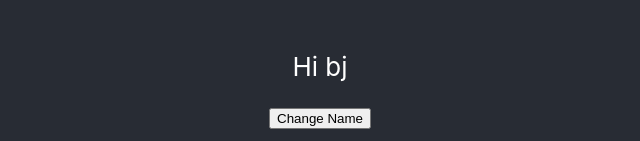
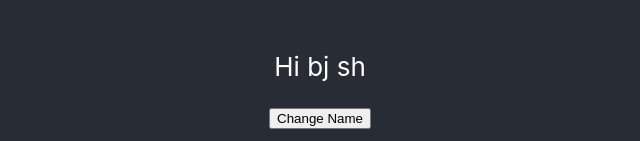
Before and after one commit to bjchris32/monster-rolodex, a React (Create React App) app: page / in a window 1280 px wide. Shown: the part 483-624 px from the top of the page, without its empty margins (320-960 px from the left). Built offline with nearby package versions, Linux system fonts and the light colour scheme.

Commit message:
add callback to setState

```diff
--- a/src/App.js
+++ b/src/App.js
@@ -7,7 +7,7 @@
     super();
 
     this.state = {
-      name: "bj"
+      name: { firstName: "bj", lastName: "sh" }
     };
   }
   render() {
@@ -15,10 +15,20 @@
       <div className="App">
         <header className="App-header">
           <img src={logo} className="App-logo" alt="logo" />
-          <p>Hi {this.state.name}</p>
+          <p>Hi {this.state.name.firstName} {this.state.name.lastName}</p>
           <button
             onClick={ () => {
-              this.setState({name: "Yihua"})
+              this.setState(
+                () => {
+                  return {
+                    name: { firstName: "andrei", lastName: "lala" }
+                  };
+                },
+                () => {
+                  // optional callback to ensure it will execute the function only after setting state
+                  console.log(this.state);
+                }
+              );
             }}
           >
             Change Name
```
